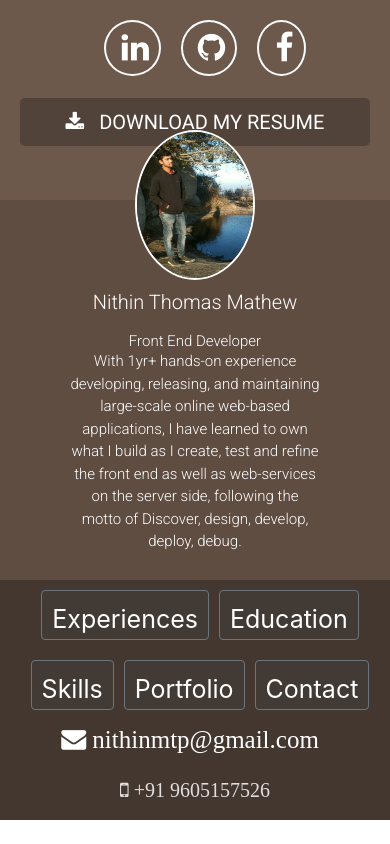
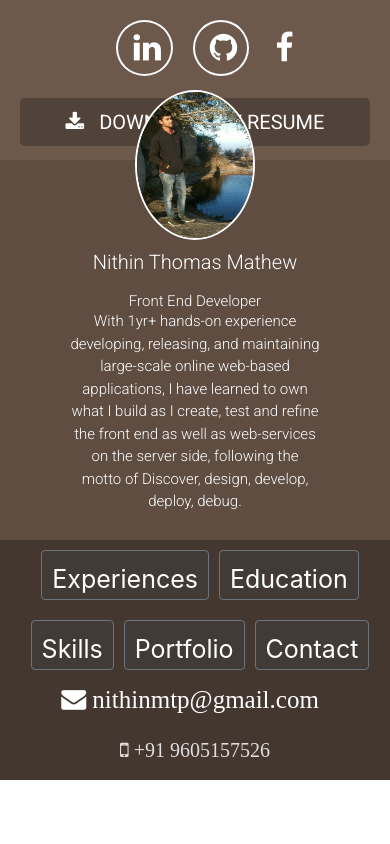
Before and after one commit to nithinmtp/portfolio, a React (Create React App) app in the folder myportfolio/: page / in a window 390 px wide. Shown: the top 844 px of the page. Built offline with nearby package versions, Linux system fonts and the light colour scheme; a web font is replaced by a local one.

Commit message:
Updated header for angellist

```diff
--- a/myportfolio/src/Components/Header.css
+++ b/myportfolio/src/Components/Header.css
@@ -15,7 +15,7 @@ body{
   color: white;
   display: flex;
 }
-.fa-linkedin, .fa-github,.fa-facebook,.fa-whatsapp,.fa-address-book{
+.fa-linkedin, .fa-github,.fa-angellist,.fa-whatsapp,.fa-address-book{
 
   font-size: 25px;
   border: 2px solid rgb(249, 250, 252);
@@ -81,7 +81,7 @@ body{
 
 @media (max-width: 500px) {
    .App-header{
-     height: 200px;
+     height: 160px;
      display: flex;
      flex-direction: column;
    }
```
